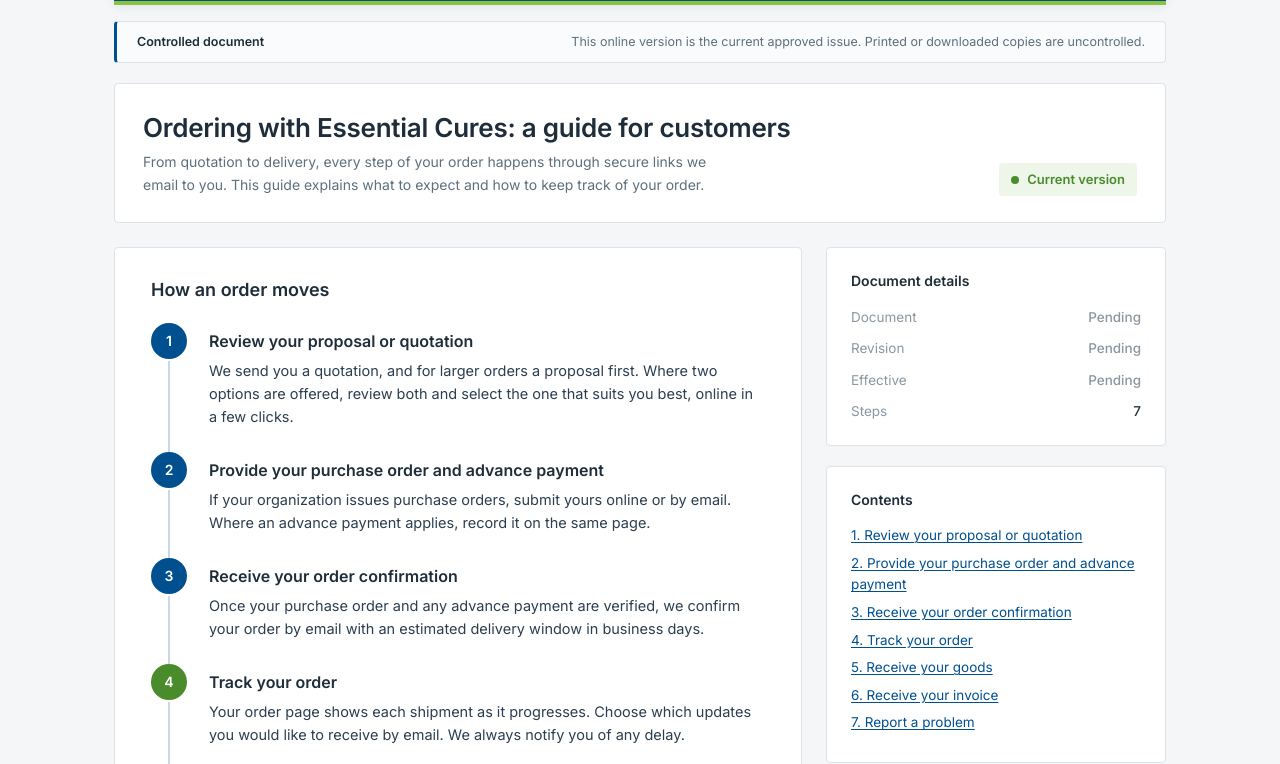
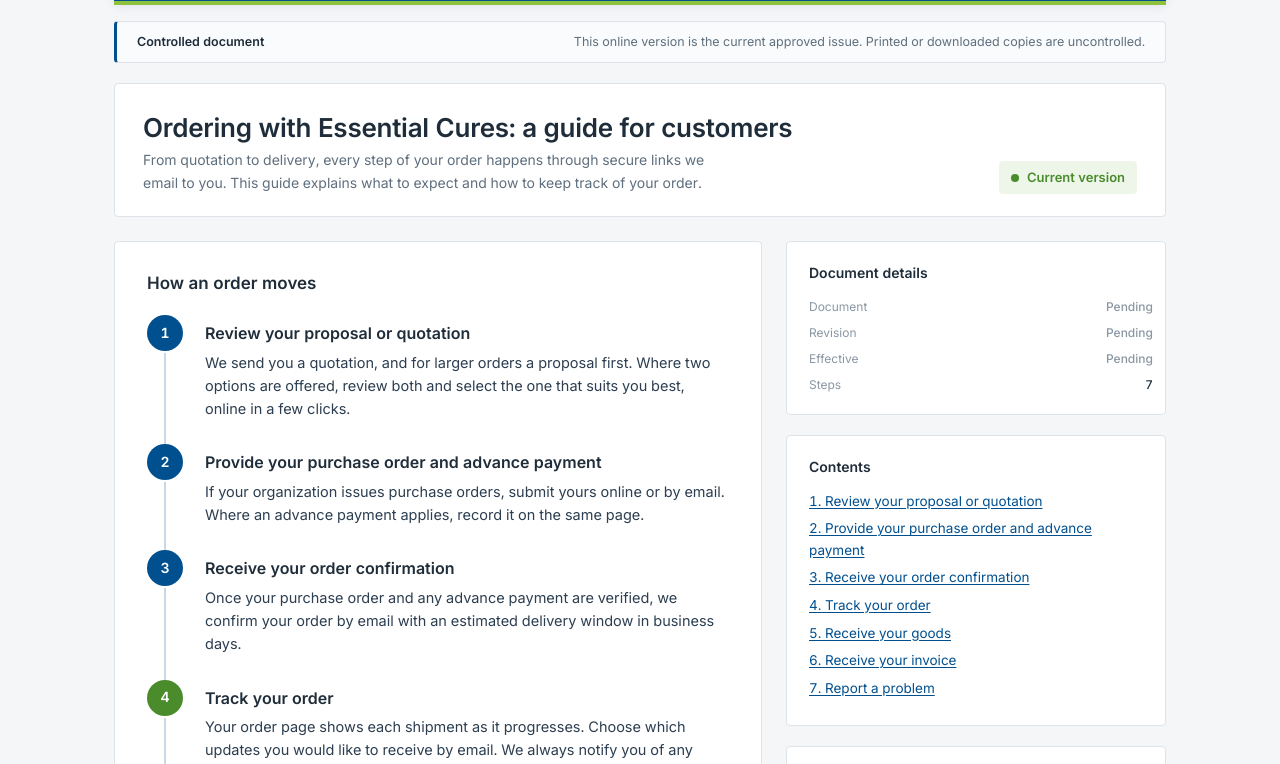
Before and after one commit to essentialcures/essentialcures.github.io, a plain HTML site: page guides/customer-ordering-guide.html in a window 1280 px wide. Shown: the part 100-864 px from the top of the page. Drawn offline with Linux system fonts and the light colour scheme.

Commit message:
Refactor styles and enhance email link presentation
Updated CSS styles and adjusted layout for better responsiveness. Modified email links to include a class for styling.

```diff
--- a/guides/customer-ordering-guide.html
+++ b/guides/customer-ordering-guide.html
@@ -8,10 +8,10 @@
 <link rel="preconnect" href="https://fonts.googleapis.com">
 <link href="https://fonts.googleapis.com/css2?family=Inter:wght@400;500;600;700&display=swap" rel="stylesheet">
 <style>
-:root{--blue:#005090;--navy:#003060;--green:#4A8B2C;--lime:#8FC23C;--sky:#0070B0;--ink:#1F2D3A;--slate:#2C3E50;--muted:#5F6F7E;--faint:#8A97A3;--line:#DDE3E9;--line-soft:#ECF0F3;--surface:#F4F6F8;--white:#FFFFFF;--ok-bg:#EEF6EA;--shell:1100px;--rail:340px;--r:4px;}
+:root{--blue:#005090;--navy:#003060;--green:#4A8B2C;--lime:#8FC23C;--sky:#0070B0;--ink:#1F2D3A;--slate:#2C3E50;--muted:#5F6F7E;--faint:#8A97A3;--line:#DDE3E9;--line-soft:#ECF0F3;--surface:#F4F6F8;--white:#FFFFFF;--ok-bg:#EEF6EA;--shell:1100px;--rail:380px;--r:4px;}
 *{box-sizing:border-box;margin:0;padding:0;}
 html{-webkit-text-size-adjust:100%;scroll-behavior:smooth;}
-body{font-family:"Inter",system-ui,sans-serif;font-size:15px;line-height:1.6;color:var(--slate);background:var(--surface);min-height:100vh;display:flex;flex-direction:column;}
+body{font-family:"Inter",system-ui,sans-serif;font-size:15px;line-height:1.6;color:var(--slate);background:var(--surface);min-height:100vh;display:flex;flex-direction:column;font-feature-settings:"tnum" 1,"cv11" 1;}
 a{color:var(--blue);}
 :focus-visible{outline:2px solid var(--sky);outline-offset:2px;}
 .page{max-width:var(--shell);margin:0 auto;padding:0 24px;width:100%;display:flex;flex-direction:column;flex:1;}
@@ -27,22 +27,22 @@ a{color:var(--blue);}
 .head-id .title{font-size:14px;font-weight:600;color:var(--navy);margin-top:5px;}
 .head-ctrl{display:grid;grid-template-columns:auto auto;align-content:center;column-gap:16px;row-gap:2px;padding-left:24px;border-left:1px solid var(--line);font-size:11.5px;}
 .head-ctrl dt{color:var(--faint);}
-.head-ctrl dd{color:var(--faint);font-weight:500;text-align:right;}
+.head-ctrl dd{color:var(--ink);font-weight:600;text-align:right;}
 .stripes{height:8px;background:linear-gradient(var(--blue) 0 4px,var(--lime) 4px 8px);}
 .ctrl-strip{display:grid;grid-template-columns:auto 1fr;align-items:center;gap:6px 28px;margin-top:16px;padding:10px 20px;background:#F9FBFC;border:1px solid var(--line);border-left:3px solid var(--blue);border-radius:var(--r);font-size:12.5px;color:var(--muted);}
 .ctrl-strip .id{font-weight:600;color:var(--ink);white-space:nowrap;}
 .ctrl-strip .stmt{text-align:right;}
 .title-band{background:var(--white);border:1px solid var(--line);border-radius:var(--r);margin-top:16px;}
-.title-row{display:flex;align-items:flex-end;justify-content:space-between;gap:24px;padding:28px 0 26px;}
+.title-row{display:flex;align-items:flex-end;justify-content:space-between;gap:24px;padding:28px 0 22px;}
 .title-row h1{font-size:26px;font-weight:600;letter-spacing:-.01em;color:var(--ink);line-height:1.2;}
-.title-row .ref{font-size:14px;color:var(--muted);margin-top:8px;max-width:64ch;}
+.title-row .ref{font-size:14px;color:var(--muted);margin-top:6px;max-width:64ch;}
 .status{display:inline-flex;align-items:center;gap:8px;font-size:13px;font-weight:600;padding:6px 12px;border-radius:var(--r);white-space:nowrap;color:var(--green);background:var(--ok-bg);}
 .status::before{content:"";width:8px;height:8px;border-radius:50%;background:currentColor;}
-.workspace{display:grid;grid-template-columns:minmax(0,1fr) var(--rail);gap:24px;padding-top:24px;padding-bottom:40px;align-items:start;}
+.workspace{display:grid;grid-template-columns:minmax(0,1fr) var(--rail);gap:24px;padding-top:24px;padding-bottom:40px;align-items:stretch;}
 .main{background:var(--white);border:1px solid var(--line);border-radius:var(--r);}
-.section{padding:28px 36px;border-top:1px solid var(--line-soft);}
+.section{padding:28px 32px;border-top:1px solid var(--line-soft);}
 .section:first-child{border-top:0;}
-.section h2{font-size:18px;font-weight:600;color:var(--ink);margin-bottom:18px;}
+.section h2{font-size:17px;font-weight:600;color:var(--ink);margin-bottom:18px;}
 .section .lede{font-size:15px;color:var(--slate);max-width:66ch;}
 .road{list-style:none;}
 .road li{position:relative;padding:0 0 24px 58px;scroll-margin-top:200px;}
@@ -64,12 +64,13 @@ a{color:var(--blue);}
 .contacts-tbl a{font-weight:600;text-decoration:none;}
 .contacts-tbl a:hover{text-decoration:underline;}
 .note{font-size:13px;color:var(--muted);}
-.rail{display:flex;flex-direction:column;gap:20px;position:sticky;top:190px;}
-.panel{background:var(--white);border:1px solid var(--line);border-radius:var(--r);padding:22px 24px;}
-.panel h3{font-size:14px;font-weight:600;color:var(--ink);margin-bottom:14px;}
-.facts{display:grid;grid-template-columns:auto 1fr;gap:10px 16px;font-size:13.5px;}
-.facts dt{color:var(--faint);}
-.facts dd{color:var(--ink);font-weight:500;text-align:right;overflow-wrap:anywhere;}
+.rail{display:flex;flex-direction:column;gap:20px;position:sticky;top:190px;align-self:start;}
+.panel{background:var(--white);border:1px solid var(--line);border-radius:var(--r);padding:20px 22px;}
+.panel h3{font-size:14px;font-weight:600;color:var(--ink);margin-bottom:12px;}
+.facts{display:grid;grid-template-columns:42% 58%;gap:7px 10px;font-size:12px;}
+.facts dt{color:var(--faint);overflow:hidden;text-overflow:ellipsis;white-space:nowrap;}
+.facts dd{color:var(--ink);font-weight:500;text-align:right;overflow:hidden;text-overflow:ellipsis;white-space:nowrap;}
+.facts dd.email-val{overflow:hidden;white-space:nowrap;text-overflow:clip;}
 .facts dd.pend{color:var(--faint);}
 .toc{list-style:none;font-size:13.5px;}
 .toc li{margin:6px 0;}
@@ -179,7 +180,7 @@ footer{margin-bottom:24px;}
     </section>
     <section class="panel">
       <h3>Questions about this guide</h3>
-      <dl class="facts"><dt>Sales</dt><dd><a href="mailto:sales@essentialcures.com">sales@essentialcures.com</a></dd><dt>Orders</dt><dd><a href="mailto:customercare@essentialcures.com">customercare@essentialcures.com</a></dd></dl>
+      <dl class="facts"><dt>Sales</dt><dd class="email-val"><a href="mailto:sales@essentialcures.com">sales@essentialcures.com</a></dd><dt>Orders</dt><dd class="email-val"><a href="mailto:customercare@essentialcures.com">customercare@essentialcures.com</a></dd></dl>
     </section>
   </aside>
 </div>
```
